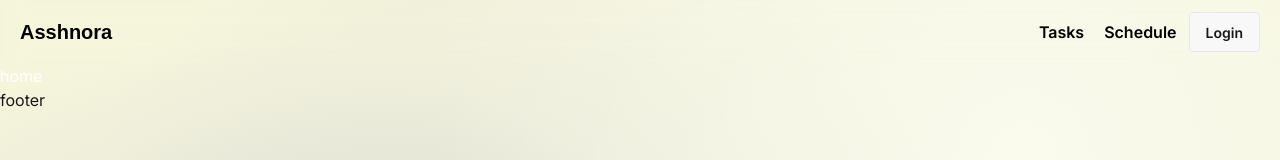
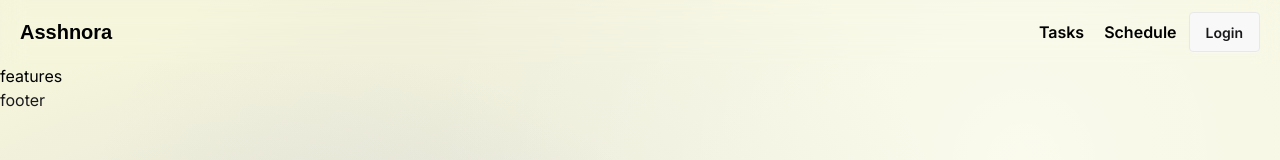
Before and after one commit to tahmid-khan-hub/Asshnora, a Next.js app: page / in a window 1280 px wide. Shown: the top 160 px of the page. Built offline with nearby package versions, Linux system fonts and the light colour scheme; a web font is replaced by a local one.

Commit message:
Removed unnecessary folders and added features section in home page

```diff
--- /dev/null
+++ b/src/app/Features/Features.tsx
@@ -0,0 +1,11 @@
+import React from 'react';
+
+const Features = () => {
+    return (
+        <div>
+            features
+        </div>
+    );
+};
+
+export default Features;
--- a/src/app/page.tsx
+++ b/src/app/page.tsx
@@ -1,7 +1,9 @@
+import Features from "./Features/Features";
+
 export default function Home() {
   return (
-    <div className="text-white">
-      home
+    <div className="text-black ">
+      <Features></Features>
     </div>
   );
 }
```
Also changed, not shown: src/app/assignments/[id]/page.tsx (deleted), src/app/assignments/page.tsx (deleted).
